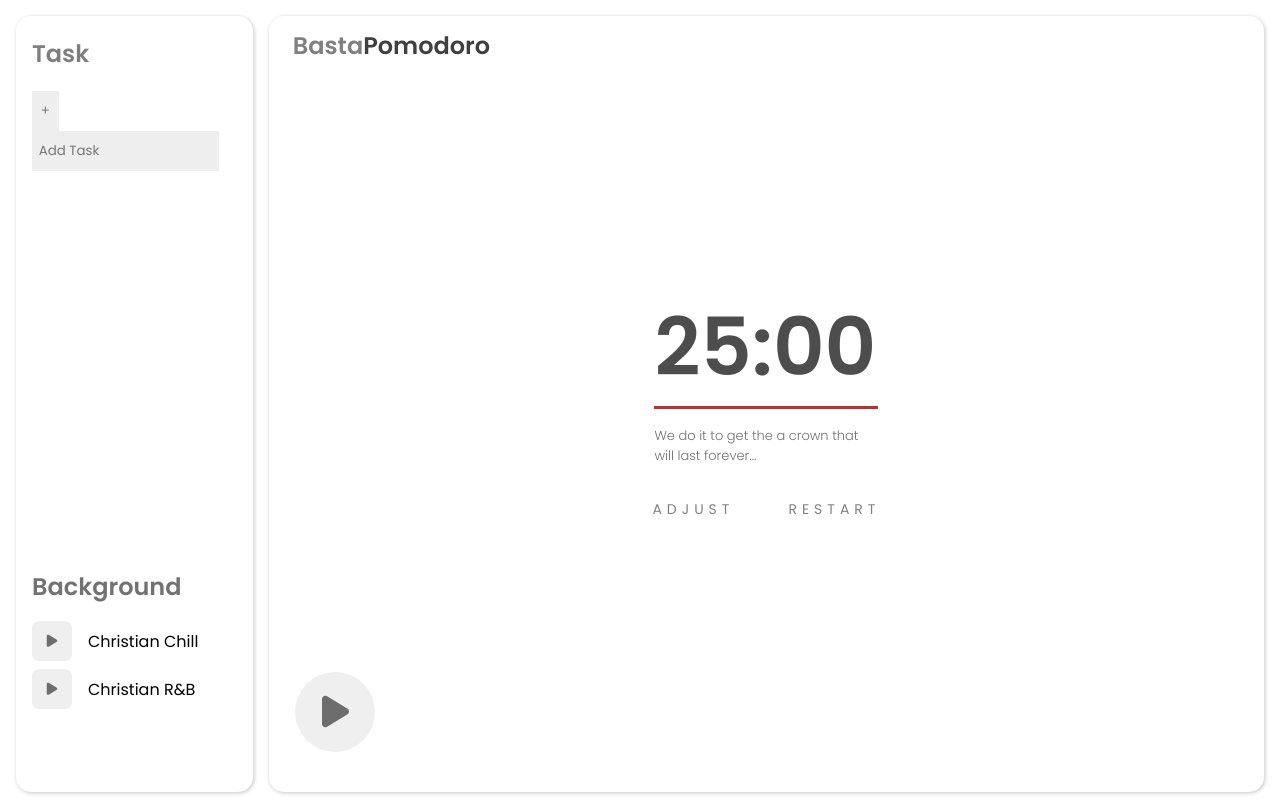
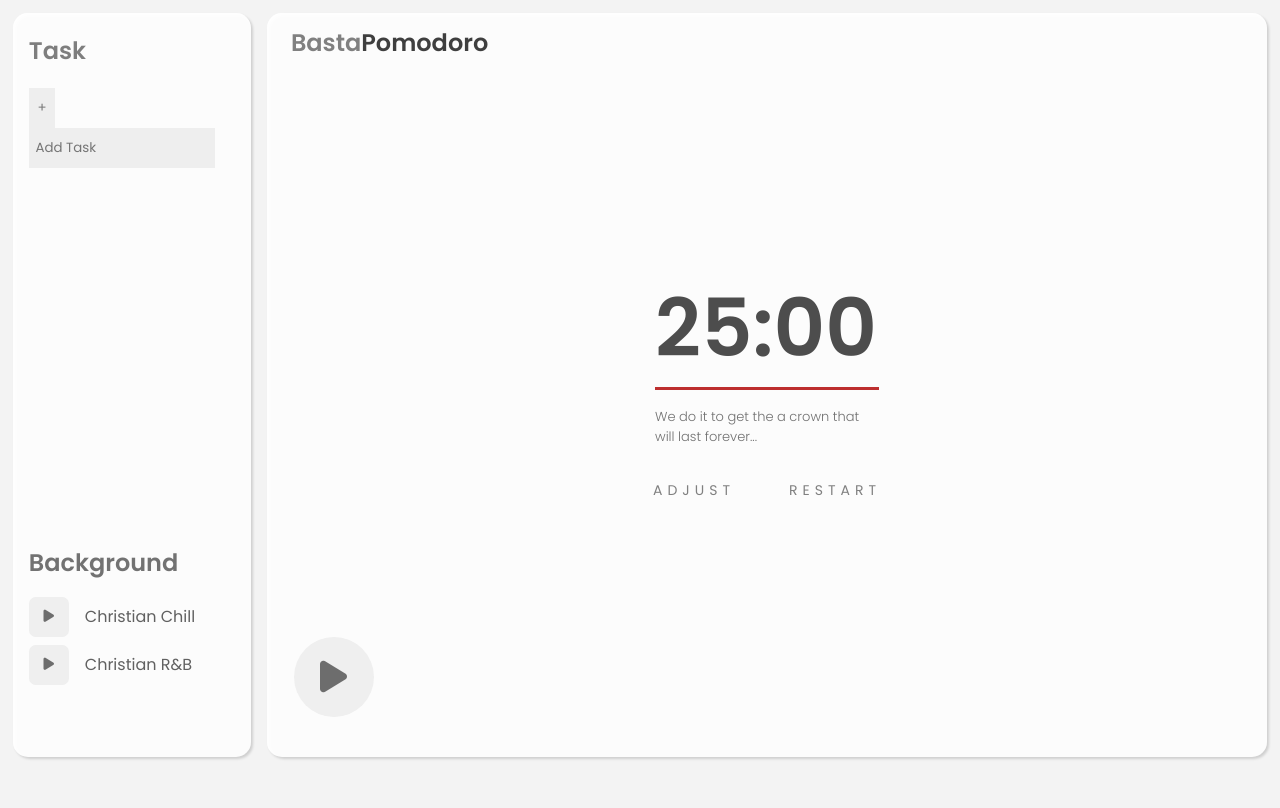
Before and after one commit to kim-raymond/projectPomodoro, a React (Create React App) app: page / in a window 1280 px wide. Built offline with nearby package versions, Linux system fonts and the light colour scheme.

Commit message:
11:45am tusday

```diff
--- a/src/App.css
+++ b/src/App.css
@@ -1,5 +1,10 @@
 .App {
   text-align: center;
+}
+body{
+  background: rgb(243, 243, 243);
+  padding: 0;
+
 }
 .appContainer{
   display: grid;
@@ -8,8 +13,8 @@
   grid-template-areas:
   "SideBar Timer Timer Timer Timer";
   column-gap: 1em;
-  height: 97vh;
-  padding: .5em;
+  height: 93vh;
+  padding: 0.3em;
   font-family: 'Poppins', sans-serif;
 }
 /* Start of To do Component....................... */
@@ -19,7 +24,8 @@
   border-radius: 15px;
   grid-template-columns: auto;
   grid-template-rows:1fr 1fr 1fr;
-  box-shadow: 1px 1px 4px 0px rgb(197, 197, 197);
+  box-shadow: rgba(0, 0, 0, 0.15) 1.95px 1.95px 2.6px, rgb(255, 255, 255) 2px 2px 5px inset;
+  background: rgb(252, 252, 252);
 }
 .BackTrack{
   grid-column: 1 / 2;
@@ -43,6 +49,7 @@
 }
 .SoundContainer P{
   margin: 0 1em;
+  color: rgb(97, 97, 97);
 }
 .SoundPrev{
   height: 2em;
@@ -176,7 +183,8 @@
   align-items: center;
   justify-content: center;
   border-radius: 15px;
-  box-shadow: 1px 1px 4px 0px rgb(197, 197, 197);
+  box-shadow: rgba(0, 0, 0, 0.15) 1.95px 1.95px 2.6px, rgb(255, 255, 255) 2px 2px 5px inset;
+  background: rgb(252, 252, 252);
 }
 .Timer{
   position: relative;
--- a/src/App.js
+++ b/src/App.js
@@ -38,7 +38,6 @@
 
     <div className='appContainer'>
 
- {/* // start of SideBar component */}
     <div className='SideBarWrapper'>
     <div className='TodoContainer'>
       <h2>Task</h2>
@@ -73,8 +72,6 @@
     setOptions={setOptions}/>
     </div>
 
-    {/* // end of SideBar component */}
-
     {<Main
     audioOptn={audioOptn}
     options={options}
--- a/src/components/BackgroundMusic.js
+++ b/src/components/BackgroundMusic.js
@@ -95,7 +95,6 @@
 
             <div className="SoundContainer" id="0">
                 <button type="button" id="0" onClick={handlePrev} className="SoundPrev">
-
                 {play1 ? <i className="fa-solid fa-pause"></i> :<i className="fa-solid fa-play"></i>}
                 </button>
                 <p>Christian Chill</p>
--- a/src/components/Main.js
+++ b/src/components/Main.js
@@ -26,6 +26,13 @@
         else{
             pauseFocus()
         }
+    }
+
+    const handleRestart =()=>{
+        setDidPLay(false);
+        setMinute(25)
+        setSecond(0)
+        stopFocus()
     }
 
     useEffect(()=> {
@@ -100,10 +107,10 @@
         audioOptn[options].play()
     }
 
-    // const stopFocus= ()=>{
-    //     audioOptn[options].pause()
-    //     audioOptn[options].currentTime = 0;
-    // }
+    const stopFocus= ()=>{
+        audioOptn[options].pause()
+        audioOptn[options].currentTime = 0;
+    }
 
     const pauseFocus= ()=>{
         audioOptn[options].pause()
@@ -125,7 +132,7 @@
             </button>
             <div className="CustomButtons">
                 <button className="Adjust">ADJUST</button>
-                <button className="Restart">RESTART</button>
+                <button className="Restart" onClick={handleRestart}>RESTART</button>
             </div>
         </div>
 
```
